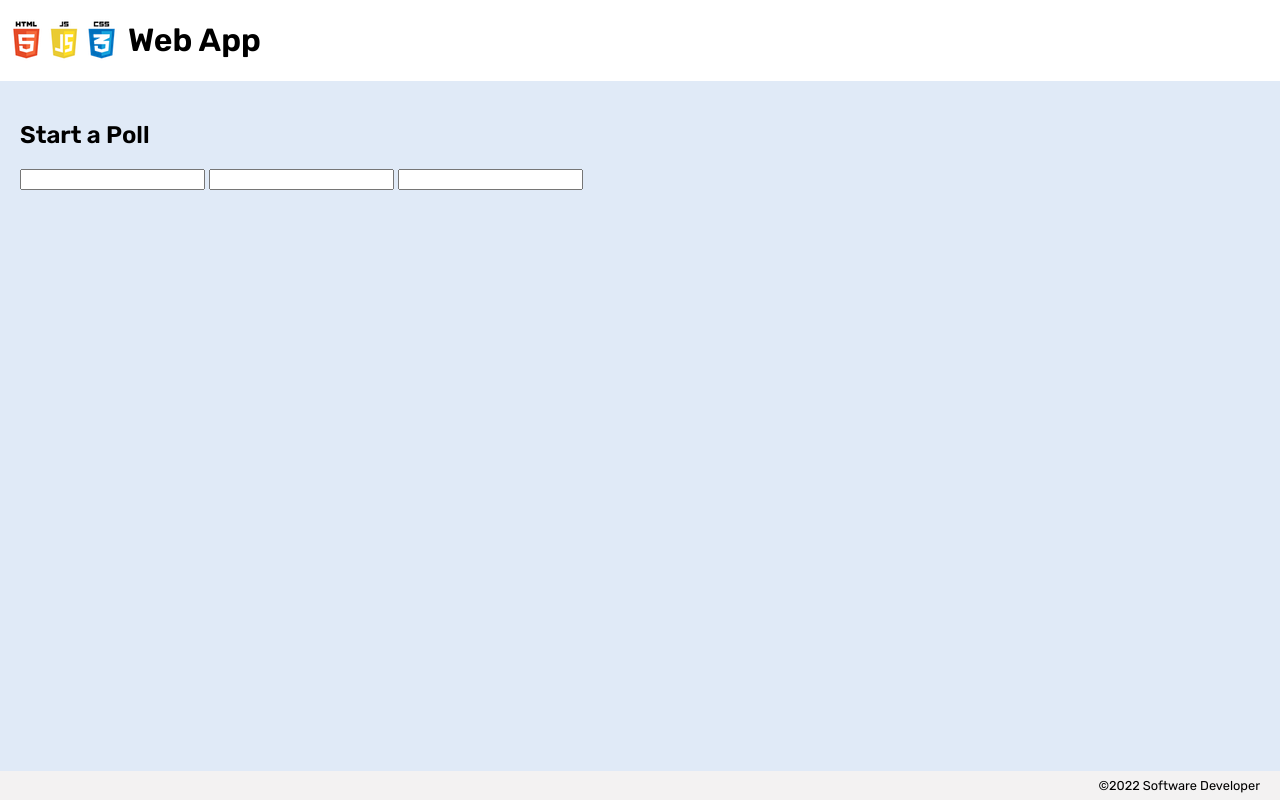
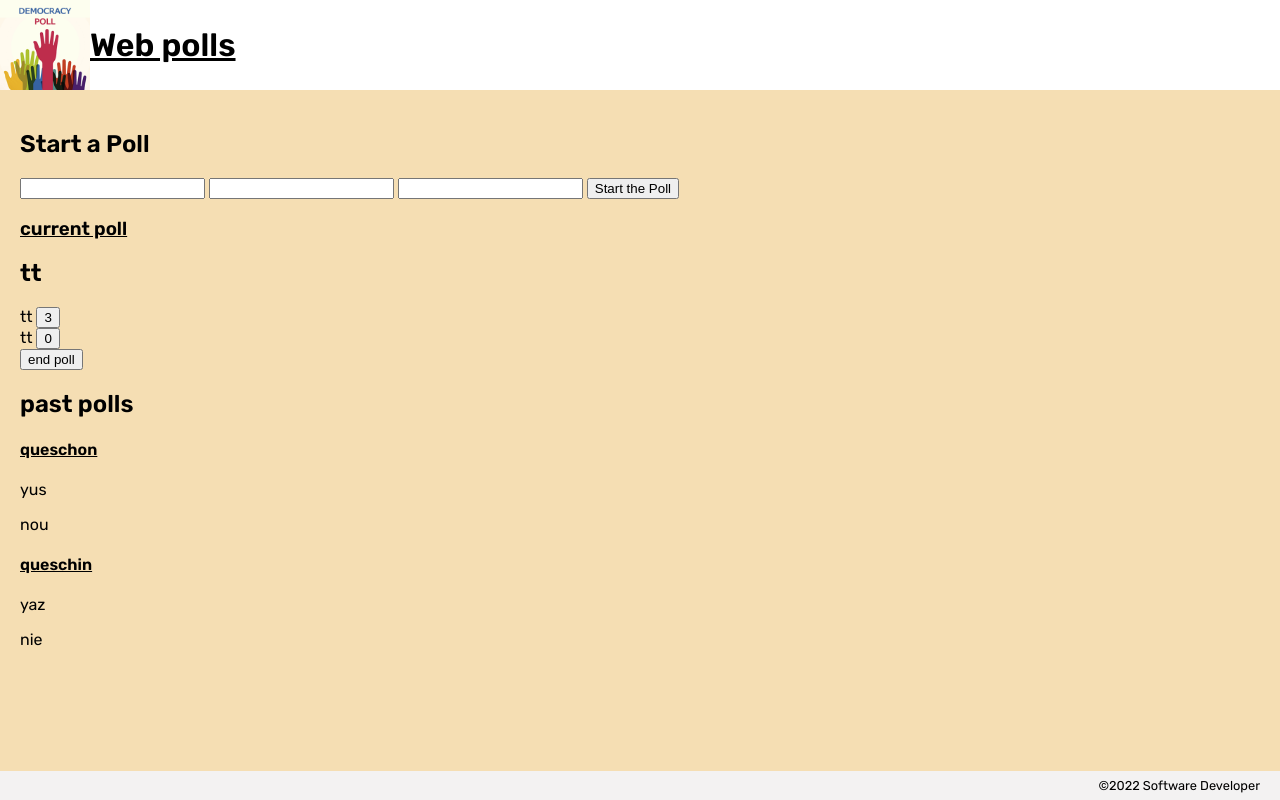
Before and after one commit to Zacharyjsultan/supabase-poll-maker, a plain HTML site: page index.html in a window 1280 px wide. Drawn offline with nearby package versions, Linux system fonts and the light colour scheme.

Commit message:
ive made my wireframe and I feel like completing the HTML on this is another version of a wireframe in this instance

```diff
--- a/index.html
+++ b/index.html
@@ -18,19 +18,63 @@
 
 <body>
     <header>
-        <img src="/assets/html_css_js.png">
-        <h1>Web App</h1>
+        <img src="/assets/icon.png">
+        <h1>Web polls</h1>
     </header>
 
     <main>
         <section id="start">
             <h2>Start a Poll</h2>
+
             <form id="start-poll">
-                <input type="text" name="" id="">
-                <input type="text">
-                <input type="text">
 
+                <label>
+                <input type="text" name="question-start">
+                 </label>
+
+            <label>
+                <input type="text" name="option-a">
+            </label>
+
+            <label>
+                <input type="text" name="option-b">
+            </label>
+            <button>Start the Poll</button>
             </form>
+
+            <section id="current-poll">
+
+                <h1>current poll</h1>
+                <h2 id="question-current">tt</h2>
+                <div id="options">
+                    <div class="option">
+                    <span id="option-a">tt</span>
+                    <button id="vote-a">3</button>
+                </div>
+                <div class="option">
+                    <span id="option-a">tt</span>
+                    <button id="vote-a">0</button>
+
+                </div>
+            </div>
+            <button id="end-poll">end poll</button>
+            </section>
+            <h2> past polls</h3>
+            <div id="poll-list">
+                <div class="poll-info">
+                    <h4>queschon</h4>
+                    <p>yus</p>
+                    <p>nou</p>
+                </div>
+                <div class="poll-info">
+                    <h4>queschin</h4>
+                    <p>yaz</p>
+                    <p>nie</p>
+                </div>
+            </div>
+
+            <section></section>
+
         </section>
 
     </main>
--- a/styles/global.css
+++ b/styles/global.css
@@ -10,6 +10,7 @@ body {
     background: var(--background);
     display: grid;
     grid-template-rows: auto 1fr auto;
+    background-color: wheat;
 }
 
 header {
@@ -33,3 +34,20 @@ footer {
     justify-content: flex-end;
     background-color: var(--footer-background);
 }
+
+h4 {
+    text-decoration: underline;
+}
+
+h3 {
+    text-decoration: underline;
+}
+
+h1 {
+    text-decoration: underline;
+}
+
+img {
+    width: 90px;
+    height: 90px;
+}
```
Also changed, not shown: assets/icon.png (added), fetch-utils.js (added), render-utils.js (added).
